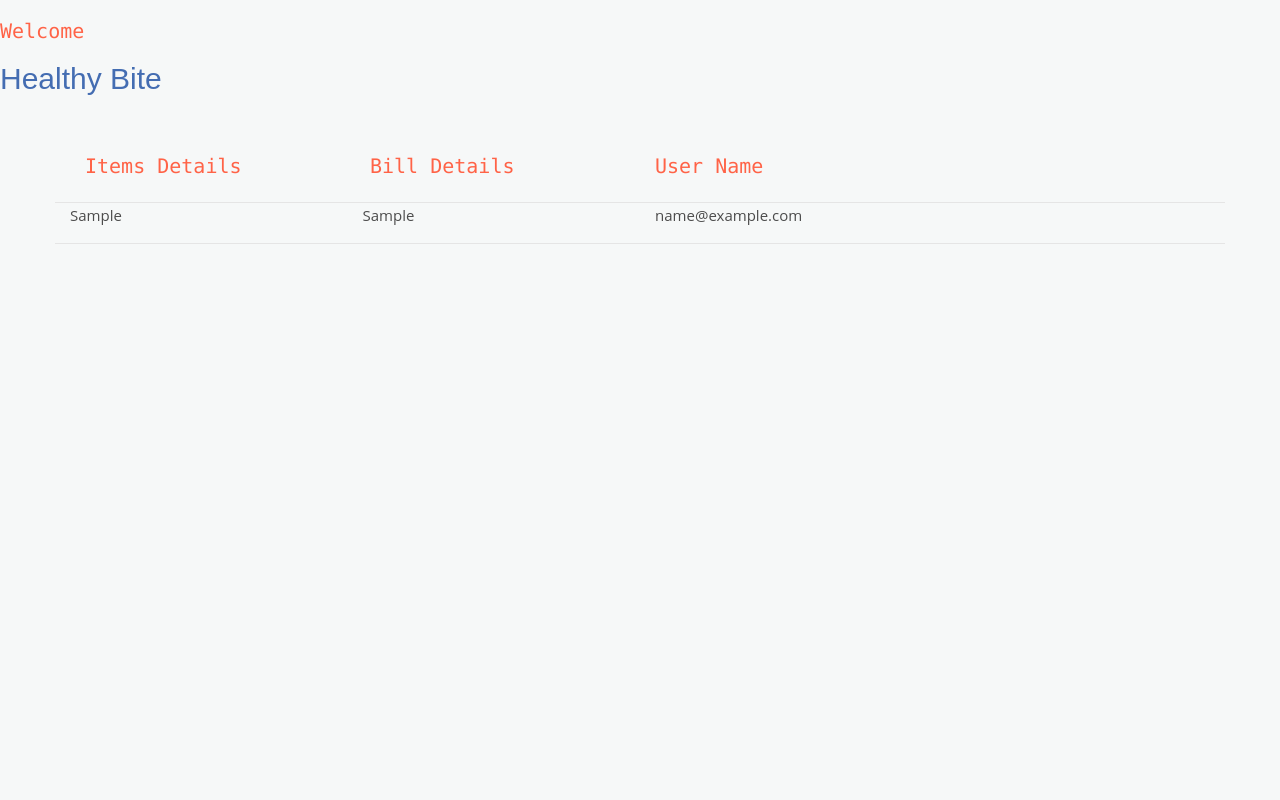
After one commit to shyamalisingh/mylearning, a PHP site: page /order_history.php in a window 1280 px wide. The commit adds this page. Run offline with PHP 8.4, Linux system fonts and the light colour scheme; the visitor is signed in with stand-in values (Sample User, id 1); tables that the repository leaves empty or names only in its code hold one stand-in row (values such as "Sample post").

Commit message:
history.php

```diff
--- a/login.php
+++ b/login.php
@@ -22,7 +22,7 @@
 
                 <form id="form1" name="loginForm" action="login_submit.php" method="POST" class="col-md-4">
                     <div class="input-append">
-                        <label for="Username" class="control-label">Username </label>
+                        <label for="Username" class="control-label">Username yo</label>
                         <span><input type="text"  name="Username" placeholder="Enter Name" id="Username" class="form-control"/>
                             <i class="glyphicon glyphicon-user"></i>
                     </div>
@@ -36,6 +36,7 @@
                     <br><br>
                     <div class="row">
                         <input type="submit" value="Login" class="btn black-btn col-md-4"/>
+
                         <a href="registration.php" class="btn">SignUp</a>
                         <a href='answer.php'>forget password</a>
                         <br>
--- /dev/null
+++ b/logout.php
@@ -0,0 +1,5 @@
+<?php
+session_start();
+session_destroy();
+echo "<a href ='menu_items.php'>login</a>";
+?>
--- /dev/null
+++ b/order_history.php
@@ -0,0 +1,60 @@
+<?php
+session_start();
+?>
+<html>
+    <head>
+        <link rel="stylesheet" type="text/css" href="css/bootstrap.css">
+        <link rel="stylesheet" type="text/css" href="style/style1.css">
+        <link rel="stylesheet" type="text/css" href="css/bootstrap-theme.css">
+        <link rel="stylesheet" type="text/css" href="css/bootstrap-theme.css.map">
+        <script src="js/bootstrap.js" type="javascript"></script>
+    </head>
+    <body>
+        <?php
+        include 'db_connect.php';
+        $username = $_SESSION["email"];
+        $sql = "select ord_item,bill,placed_order.email from placed_order "
+                . "RIGHT OUTER JOIN users on users.email=placed_order.email where placed_order.email in ('$username') ";
+        $result = mysqli_query($dbConnectLink, $sql);
+        ?>
+        <h1 class="top1">Welcome</h1>
+        <h2 class="top1">Healthy Bite</h2>
+        <div class="container modal-header table-striped">
+            <div class="row modal-header">
+                <div class="col-md-3 col-sm-6 col-xs-12">
+                    <h1 class="top1">Items Details</h1>
+                </div>
+                <div class="col-md-3 col-sm-6 col-xs-12">
+                    <h1 class="top1">Bill Details</h1>
+                </div>
+                <div class="col-md-3 col-sm-6 col-xs-12">
+                    <h1 class="top1">User Name</h1>
+                </div>
+            </div>
+            <?php
+            while ($row = mysqli_fetch_row($result)) {
+                ?>
+                <div class="row">
+                    <div class="col-md-3 col-sm-6 col-xs-12">
+                        <?php
+                        echo $row[0];
+                        ?>
+                    </div>
+                    <div class="col-md-3 col-sm-6 col-xs-12">
+                        <?php
+                        echo $row[1];
+                        ?>
+                    </div>
+                    <div class="col-md-3 col-sm-6 col-xs-12">
+                        <?php
+                        echo $row[2];
+                        ?>
+                    </div>
+                </div>
+<?php
+}
+?>
+        </div>
+    </body>
+
+</html>
```
Also changed, not shown: login_submit.php (+5 -4 lines), menu_items.php (+22 -5 lines), order_submit.php (+6 -1 lines), test.php (added, +7 -0 lines).
